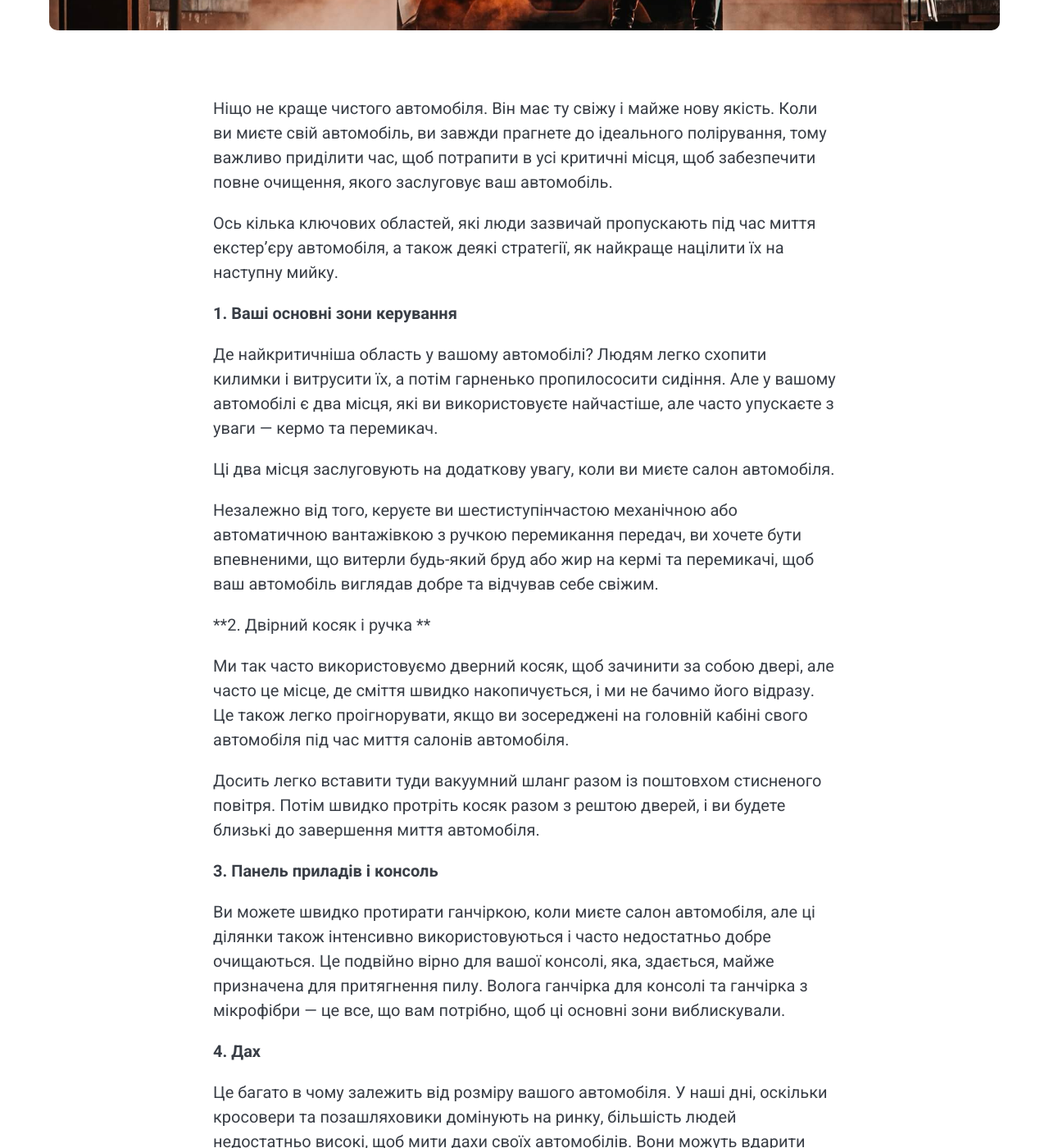
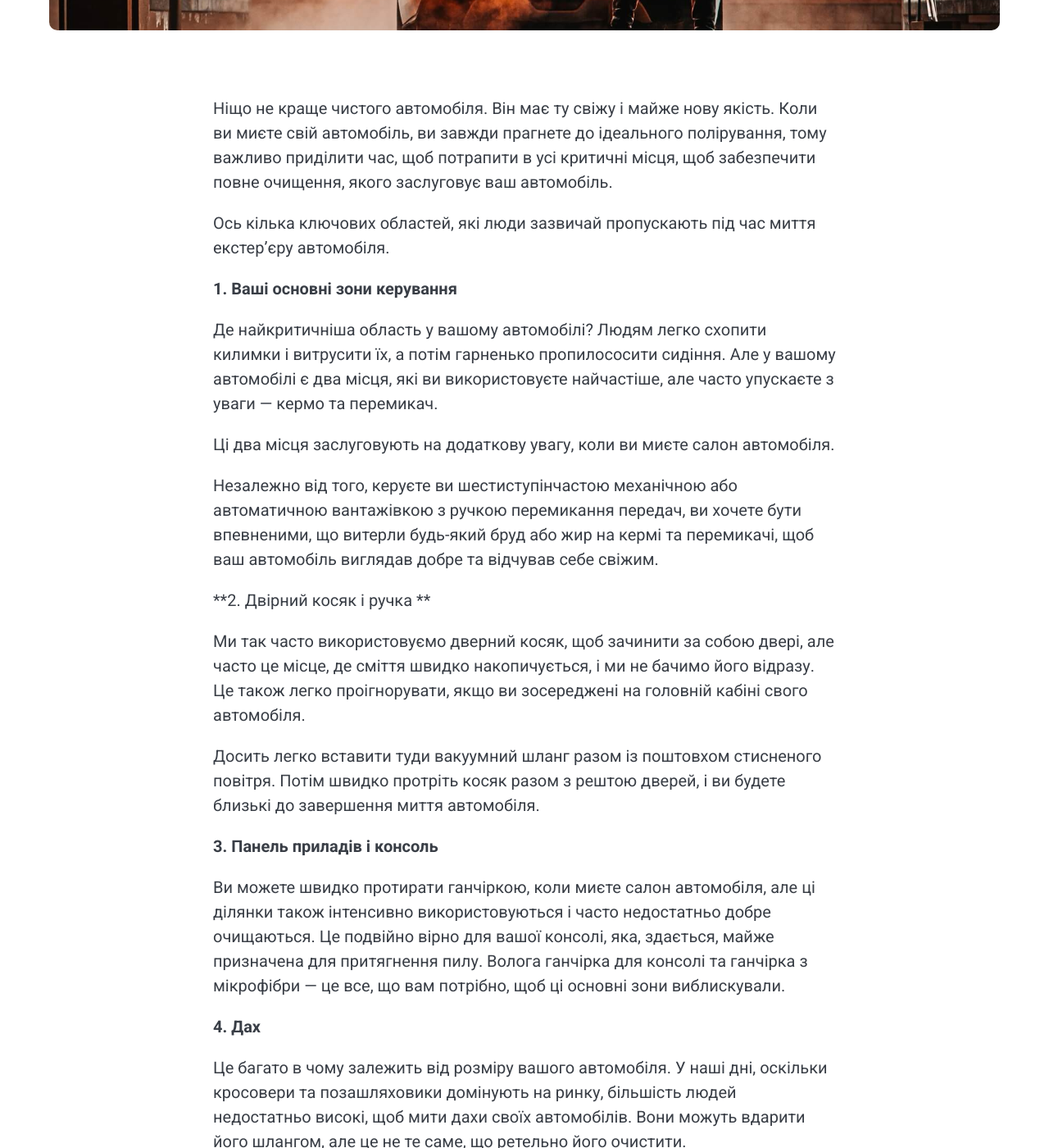
Before and after one commit to itarko/itarko.github.io, a Jekyll site: the page built from _posts/2022-03-25-mistsia-yaki-chasto-propuskaiut-pid-chas-myttia-avtomobilia.markdown, in a window 1280 px wide and 1400 px high, scrolled down 958 px. Shown: the whole window at 82% size. Built offline with Jekyll 4.4.1, drawn with Linux system fonts in a browser that asks for light colours; nearby versions of some CDN libraries.

Commit message:
Update 2022-03-25-mistsia-yaki-chasto-propuskaiut-pid-chas-myttia-avtomobilia.markdown

```diff
--- a/_posts/2022-03-25-mistsia-yaki-chasto-propuskaiut-pid-chas-myttia-avtomobilia.markdown
+++ b/_posts/2022-03-25-mistsia-yaki-chasto-propuskaiut-pid-chas-myttia-avtomobilia.markdown
@@ -7,9 +7,11 @@ tags:   Миття
 ---
 Ніщо не краще чистого автомобіля. Він має ту свіжу і майже нову якість. Коли ви миєте свій автомобіль, ви завжди прагнете до ідеального полірування, тому важливо приділити час, щоб потрапити в усі критичні місця, щоб забезпечити повне очищення, якого заслуговує ваш автомобіль.
 
-Ось кілька ключових областей, які люди зазвичай пропускають під час миття екстер’єру автомобіля, а також деякі стратегії, як найкраще націлити їх на наступну мийку.
+Ось кілька ключових областей, які люди зазвичай пропускають під час миття екстер’єру автомобіля.
+
 
 **1. Ваші основні зони керування**
+
 
 Де найкритичніша область у вашому автомобілі? Людям легко схопити килимки і витрусити їх, а потім гарненько пропилососити сидіння. Але у вашому автомобілі є два місця, які ви використовуєте найчастіше, але часто упускаєте з уваги — кермо та перемикач.
 
@@ -17,23 +19,31 @@ tags:   Миття
 
 Незалежно від того, керуєте ви шестиступінчастою механічною або автоматичною вантажівкою з ручкою перемикання передач, ви хочете бути впевненими, що витерли будь-який бруд або жир на кермі та перемикачі, щоб ваш автомобіль виглядав добре та відчував себе свіжим.
 
+
 **2. Двірний косяк і ручка **
 
-Ми так часто використовуємо дверний косяк, щоб зачинити за собою двері, але часто це місце, де сміття швидко накопичується, і ми не бачимо його відразу. Це також легко проігнорувати, якщо ви зосереджені на головній кабіні свого автомобіля під час миття салонів автомобіля.
+
+Ми так часто використовуємо дверний косяк, щоб зачинити за собою двері, але часто це місце, де сміття швидко накопичується, і ми не бачимо його відразу. Це також легко проігнорувати, якщо ви зосереджені на головній кабіні свого автомобіля.
 
 Досить легко вставити туди вакуумний шланг разом із поштовхом стисненого повітря. Потім швидко протріть косяк разом з рештою дверей, і ви будете близькі до завершення миття автомобіля.
 
+
 **3. Панель приладів і консоль**
+
 
 Ви можете швидко протирати ганчіркою, коли миєте салон автомобіля, але ці ділянки також інтенсивно використовуються і часто недостатньо добре очищаються. Це подвійно вірно для вашої консолі, яка, здається, майже призначена для притягнення пилу. Волога ганчірка для консолі та ганчірка з мікрофібри — це все, що вам потрібно, щоб ці основні зони виблискували.
 
+
 **4. Дах**
+
 
 Це багато в чому залежить від розміру вашого автомобіля. У наші дні, оскільки кросовери та позашляховики домінують на ринку, більшість людей недостатньо високі, щоб мити дахи своїх автомобілів. Вони можуть вдарити його шлангом, але це не те саме, що ретельно його очистити.
 
 Все, що вам потрібно, це драбина, щоб бути впевненим, що ви отримаєте цю життєво важливу ділянку. Ви здивуєтеся, які речі там можуть потенційно знаходитись.
 
+
 **Мити автомобілі ще ніколи не було так просто**
+
 
 На останньому етапі ви можете повісити автомобільний освіжувач з приємним запахом, щоб насолодитися відчуттям чистого автомобіля. Немає кращого способу подолати ці складні місця, ніж відправитися на місцеву автомийку самообслуговування.
 
```
